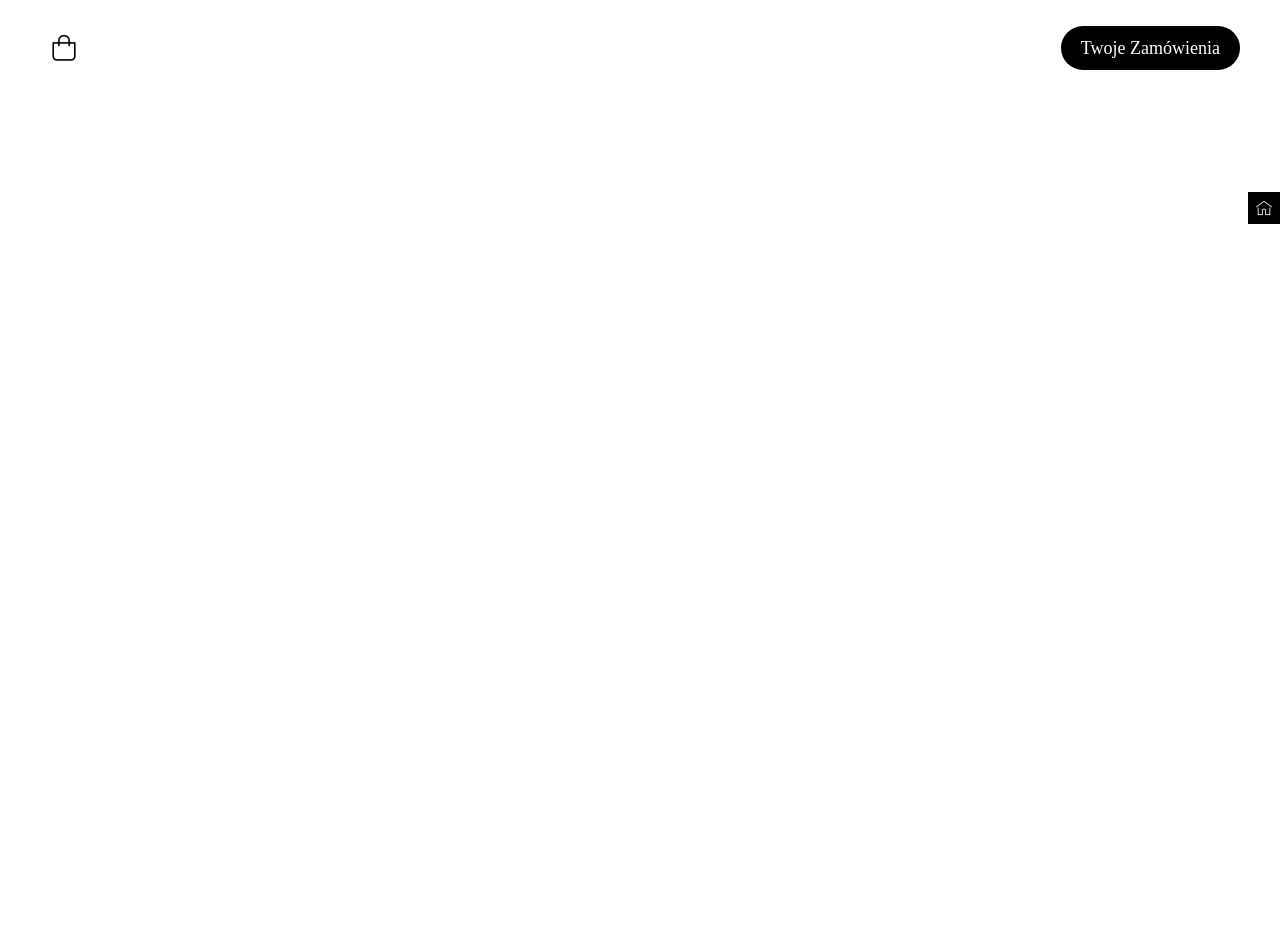
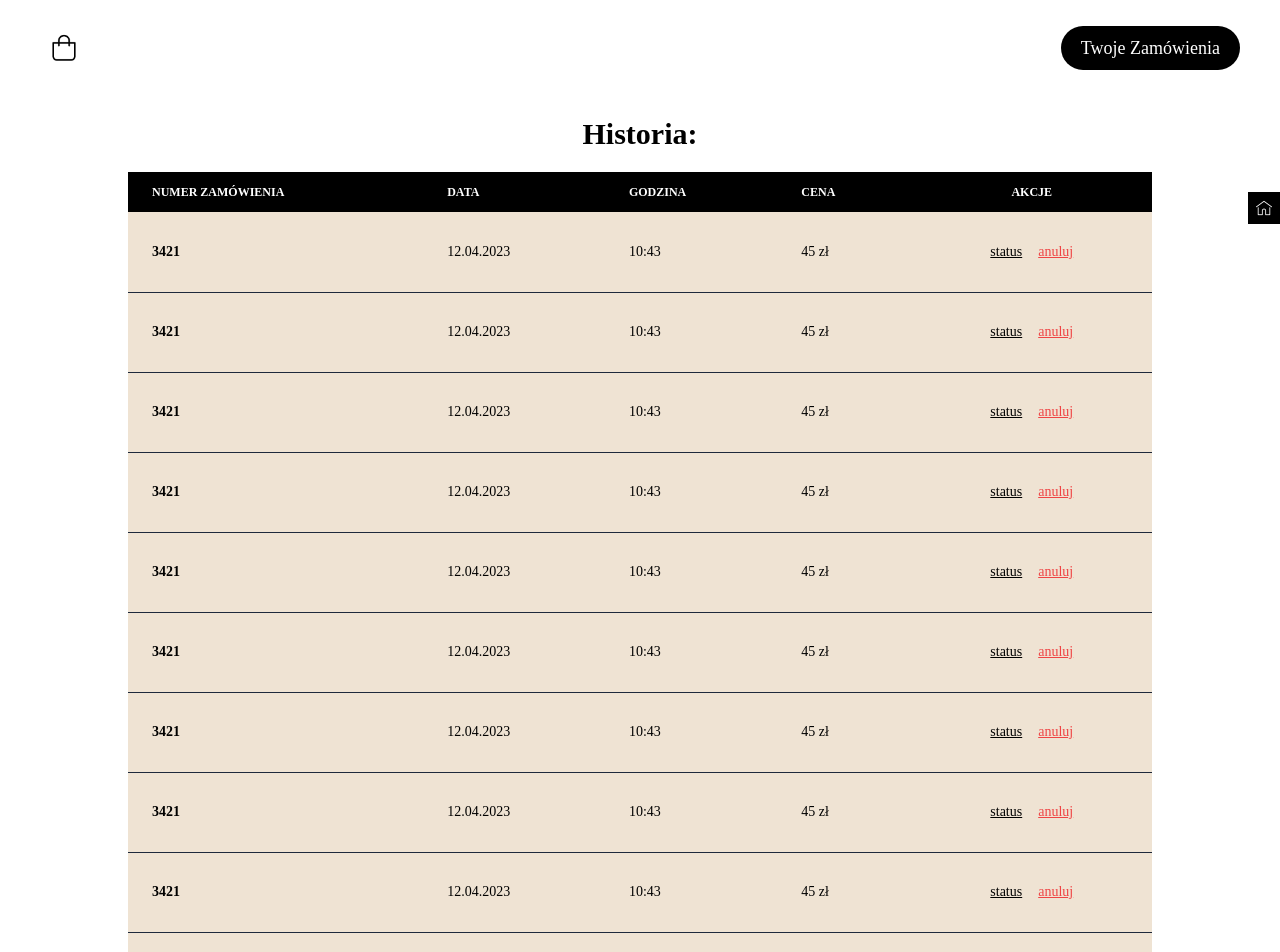
Before and after one commit to dawid-polak/restaurant, a Vue app: page /orders in a window 1280 px wide. Before the commit this address had no page. Shown: the top 952 px of the page. Before the commit the page ends 800 px from the top, so only its background shows below. Built offline with nearby package versions, Linux system fonts and the light colour scheme; a web font is replaced by a local one.

Commit message:
edit orders view

```diff
--- a/src/components/navigation/Navbar.vue
+++ b/src/components/navigation/Navbar.vue
@@ -4,7 +4,7 @@
             <img @click="showBasket = !showBasket" class="w-12 h-12 cursor-pointer hover:shadow-xl rounded-full p-1" src="../../assets/icons/shopping-bag.png" alt="shopping-bag">
         </div>
         <div class="mr-10">
-            <Button :text="'Twoje Zamówienia'" />
+            <Button :text="'Twoje Zamówienia'" :href="'orders'"/>
         </div>
     </div>
     <Basket v-if="showBasket" @close="showBasket = !showBasket"/>
--- /dev/null
+++ b/src/components/ordersView/ItemList.vue
@@ -0,0 +1,16 @@
+<template>
+     <tr class="bg-[#EFE3D3] border-b-[0.8px] border-slate-800 text-black h-20">
+          <th scope="row" class="px-6 py-4 font-bold whitespace-nowrap cursor-pointer">3421</th>
+          <td class="px-6 py-4">12.04.2023</td>
+          <td class="px-6 py-4">10:43</td>
+          <td class="px-6 py-4">45 zł</td>
+          <td class="px-6 py-4  text-center">
+            <p class="px-2 inline underline cursor-pointer">status</p>
+            <p class="px-2 inline underline text-red-500 cursor-pointer">anuluj</p>
+          </td>
+     </tr>
+</template>
+
+<script setup lang="ts"></script>
+
+<style scoped></style>
--- a/src/router/index.ts
+++ b/src/router/index.ts
@@ -19,6 +19,11 @@ const router = createRouter({
       path: '/order',
       name: 'order',
       component: () => import('../views/OrderView.vue')
+    },
+    {
+      path: '/orders',
+      name:'orders',
+      component: () => import('../views/OrdersView.vue')
     }
   ]
 })
--- a/src/views/OrderView.vue
+++ b/src/views/OrderView.vue
@@ -6,7 +6,7 @@
             <p class="font-bold">4574</p>
         </div>
         <div>
-            <h1 class="text-2xl text-green-500 p-5 text-center">Zostało pomyślnie zrealizowne</h1>
+            <h1 class="text-2xl text-green-500 p-5 text-center font-bold">Zostało pomyślnie zrealizowne!</h1>
             <p></p>
             <p class="text-center"> Dziękujemy za zakupy w naszej restaucaji. <br> Zapraszamy ponownie!  <br> <span class="font-bold">Zespół XYZ</span></p>
         </div>
--- /dev/null
+++ b/src/views/OrdersView.vue
@@ -0,0 +1,47 @@
+<template>
+     <div class="w-full absolute mt-24 flex flex-col justify-center items-center">
+          <div class="w-11/12 max-w-5xl flex flex-col items-center">
+               <h1 class="text-3xl m-5 font-bold">Historia:</h1>
+               <div class="relative overflow-x-auto w-full">
+                    <table class="w-full text-sm text-left text-gray-500 dark:text-gray-400">
+                         <thead class="text-xs text-white uppercase bg-black">
+                              <tr>
+                                   <th scope="col" class="px-6 py-3">Numer zamówienia</th>
+                                   <th scope="col" class="px-6 py-3">Data</th>
+                                   <th scope="col" class="px-6 py-3">Godzina</th>
+                                   <th scope="col" class="px-6 py-3">Cena</th>
+                                   <th scope="col" class="px-6 py-3 text-center">Akcje</th>
+                              </tr>
+                         </thead>
+                         <tbody>
+                              <ItemList />
+                              <ItemList />
+                              <ItemList />
+
+                              <ItemList />
+                              <ItemList />
+                              <ItemList />
+                              <ItemList />
+
+                              <ItemList />
+
+                              <ItemList />
+                              <ItemList />
+                              <ItemList />
+
+                              <ItemList />
+
+
+                         </tbody>
+                    </table>
+               </div>
+          </div>
+     </div>
+</template>
+
+<script setup lang="ts">
+import ItemList from "@/components/ordersView/ItemList.vue";
+import Footer from "@/components/navigation/Footer.vue";
+</script>
+
+<style scoped></style>
```
